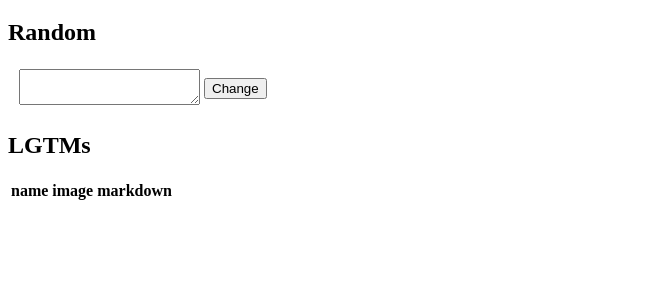
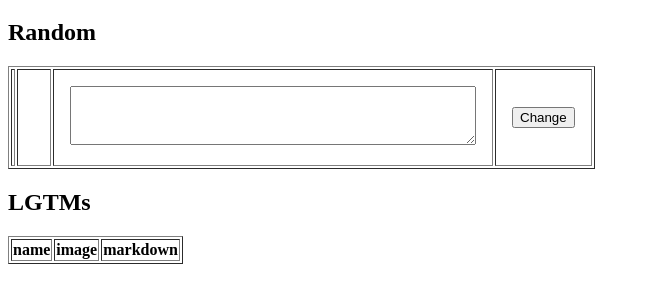
Before and after one commit to TBSten/lgtm, a website: page templates/index.html in a window 1280 px wide. Shown: the part 61-364 px from the top of the page, without its empty margins (0-650 px from the left). Drawn offline with Linux system fonts and the light colour scheme; no server answers.

Commit message:
Add table borders and improve CSS styling

```diff
--- a/templates/index.html
+++ b/templates/index.html
@@ -16,7 +16,7 @@
 
     <h2>Random</h2>
 
-    <table>
+    <table border="1">
         <tbody>
             <th id="random-name"></th>
             <td>
@@ -35,7 +35,7 @@
 
     <h2>LGTMs</h2>
 
-    <table>
+    <table border="1">
         <thead>
             <tr>
                 <th>name</th>
--- a/templates/style.css
+++ b/templates/style.css
@@ -0,0 +1,8 @@
+textarea{
+    width: 400px;
+    height: 4em;
+}
+
+td {
+    padding: 1rem;
+}
```
